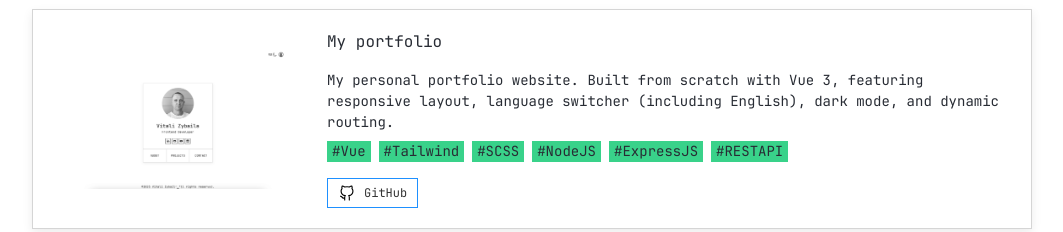
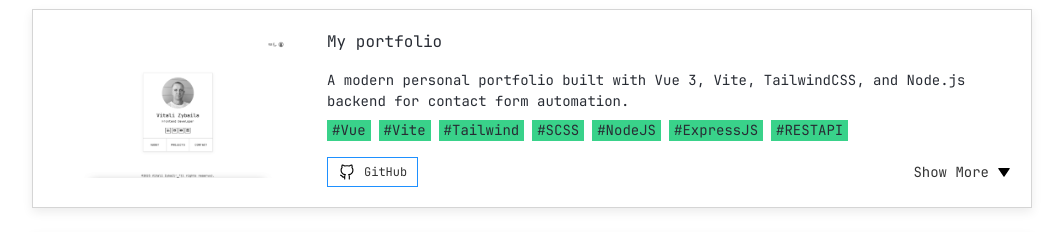
Before and after one commit to vzybailo/portfolio, a Vue app: page /projects in a window 1280 px wide. Shown: the part 427-659 px from the top of the page, without its empty margins (108-1171 px from the left). Built offline with nearby package versions, Linux system fonts and the light colour scheme; what vue-easy-lightbox would draw is missing.

Commit message:
Update portfolio project decription

```diff
--- a/src/components/pages/Projects.vue
+++ b/src/components/pages/Projects.vue
@@ -50,12 +50,14 @@ const projects = computed(() => [
     ],
   },
   {
-    title: 'My portfolio',
-    description: t('projects.portfolio'),
+    title: t('projects.portfolio.title'),
+    description: t('projects.portfolio.short'),
     img: '/images/prt0.png',
-    stack: ['Vue', 'Tailwind', 'SCSS', 'NodeJS', 'ExpressJS', 'RESTAPI'],
+    stack: ['Vue', 'Vite', 'Tailwind', 'SCSS', 'NodeJS', 'ExpressJS', 'RESTAPI'],
     linkGithub: 'https://github.com/vzybailo/portfolio',
     category: ['vue'],
+    longDescription: t('projects.portfolio.long'),
+    keyAchievemnt: t('projects.portfolio.key'),
   },
   {
     title: 'Github finder',
--- a/src/locales/en.json
+++ b/src/locales/en.json
@@ -55,12 +55,17 @@
     "hide": "Hide",
     "githubFinder": "An application that allows you to find a user by their username and display all their repositories. Uses the GitHub API to fetch data.",
     "skVerh": "Corporate website for a construction company. Developed from scratch: implemented responsive layout, built a custom WordPress theme, integrated admin panel for easy content management.",
-    "portfolio": "My personal portfolio website. Built from scratch with Vue 3, featuring responsive layout, language switcher (including English), dark mode, and dynamic routing.",
     "golovko": "A website for an interior design studio. Custom post types were implemented for projects with individual fields like style, area, layout, and before/after photos. Easy-to-manage admin panel for content updates.",
     "loneMagnet": {
       "short": "A custom e-commerce website on WordPress + WooCommerce with a React-based image cropping app and full automation of order processing.",
       "long": "This project showcases my ability to combine WordPress flexibility with custom React solutions.\n\n📌 Developed a custom WordPress theme with a responsive layout and optimized performance.\n\n📌 Configured WooCommerce and integrated multiple online payment methods.\n\n📌 Built a React app for image cropping: uploaded images are automatically applied as product thumbnails in the shopping cart.\n\n📌 Enhanced the admin experience: order details include image previews and the ability to download all files as a ZIP archive.\n\n📌 Implemented automatic PDF generation from uploaded images, making them ready for instant printing.\n\n📌 Integrated Telegram notifications so new orders are delivered to the admin in real time.",
       "key": "Key achievements:\n\n🔹 Advanced WooCommerce customization and REST API usage.\n\n🔹 Integrating React apps into WordPress workflow.\n\n🔹 Automating business processes with PDF/ZIP generation and instant notifications."
+    },
+    "portfolio" : {
+      "title": "My portfolio",
+      "short": "A modern personal portfolio built with Vue 3, Vite, TailwindCSS, and Node.js backend for contact form automation.",
+      "long": "This project demonstrates my skills in building modern, responsive web applications with Vue 3.\n\n📌 Developed a fully responsive Vue 3 frontend with Vite for fast build and preview.\n\n📌 Implemented a multi-language interface using Vue I18n.\n\n📌 Created dynamic project gallery with Masonry layout and lightbox viewing.\n\n📌 Built a Node.js + Express backend for contact form submissions with email notifications via Nodemailer.\n\n📌 Ensured code quality with ESLint and Prettier, and optimized styles using TailwindCSS and Sass.",
+      "key": "Key achievements:\n\n🔹 Developed a fully responsive, multi-language Vue 3 portfolio.\n\n🔹 Integrated dynamic gallery with Masonry layout and lightbox.\n\n🔹 Automated contact form handling with Node.js, Express, and email notifications.\n\n🔹 Maintained high code quality with ESLint and Prettier, and optimized styles with TailwindCSS and Sass."
     }
   },
   "about": {
--- a/src/locales/ru.json
+++ b/src/locales/ru.json
@@ -55,12 +55,17 @@
     "hide": "Скрыть",
     "githubFinder": "Приложение, которое позволяет найти пользователя по его никнейму и отобразить все его репозитории. Использует API GitHub для получения данных.",
     "skVerh": "Корпоративный сайт строительной компании. Разработан с нуля: выполнена адаптивная вёрстка, создана собственная тема WordPress, реализована административная часть для управления контентом.",
-    "portfolio": "Мой личный сайт-портфолио. Реализован с нуля на Vue 3, включает адаптивную верстку, переключение языка (включая английский), тёмную тему и динамическую маршрутизацию.",
     "golovko": "Сайт для студии дизайна интерьеров. Реализована система кастомных постов для проектов, с индивидуальными полями: стиль, площадь, планировка, фото до/после. Удобная админка для наполнения и обновления контента",
     "loneMagnet": {
       "short": "Интернет-магазин на WordPress + WooCommerce с React-приложением для обрезки изображений и полной автоматизацией обработки заказов.",
       "long": "Этот проект демонстрирует мою способность сочетать гибкость WordPress с кастомными решениями на React.\n\n📌 Разработана кастомная тема WordPress с адаптивной версткой и оптимизированной производительностью.\n\n📌 Настроен WooCommerce и интегрированы несколько способов оплаты.\n\n📌 Создано React-приложение для обрезки изображений: загруженные изображения автоматически применяются как миниатюры товаров в корзине.\n\n📌 Улучшен интерфейс админки: детали заказов включают предпросмотр изображений и возможность скачать все файлы в ZIP.\n\n📌 Реализована автоматическая генерация PDF из загруженных изображений, готовых к мгновенной печати.\n\n📌 Интегрированы уведомления через Telegram, чтобы новые заказы приходили администратору в реальном времени.",
       "key": "Ключевые достижения:\n\n🔹 Продвинутая настройка WooCommerce и использование REST API.\n\n🔹 Интеграция React-приложений в рабочий процесс WordPress.\n\n🔹 Автоматизация бизнес-процессов с генерацией PDF/ZIP и мгновенными уведомлениями."
+    },
+    "portfolio": {
+      "title": "Мой сайт-портфолио",
+      "short": "Современное персональное портфолио на Vue 3 с Vite, TailwindCSS и Node.js для автоматизации формы обратной связи.",
+      "long": "Этот проект демонстрирует мои навыки создания современных и адаптивных веб-приложений на Vue 3.\n\n📌 Разработан полностью адаптивный фронтенд на Vue 3 с использованием Vite для быстрого билда и предпросмотра.\n\n📌 Реализован многоязычный интерфейс с Vue I18n.\n\n📌 Создана динамическая галерея проектов с Masonry layout и просмотром изображений в lightbox.\n\n📌 Настроен backend на Node.js + Express для обработки формы обратной связи с уведомлениями по email через Nodemailer.\n\n📌 Обеспечено качество кода с помощью ESLint и Prettier, оптимизированы стили с использованием TailwindCSS и Sass.",
+      "key": "Ключевые достижения:\n\n🔹 Создано полностью адаптивное многоязычное портфолио на Vue 3.\n\n🔹 Интегрирована динамическая галерея с Masonry layout и просмотром изображений в lightbox.\n\n🔹 Автоматизирована обработка формы обратной связи с Node.js, Express и уведомлениями по email.\n\n🔹 Поддержано высокое качество кода с ESLint и Prettier, оптимизированы стили с TailwindCSS и Sass."
     }
   },
   "about": {
```
